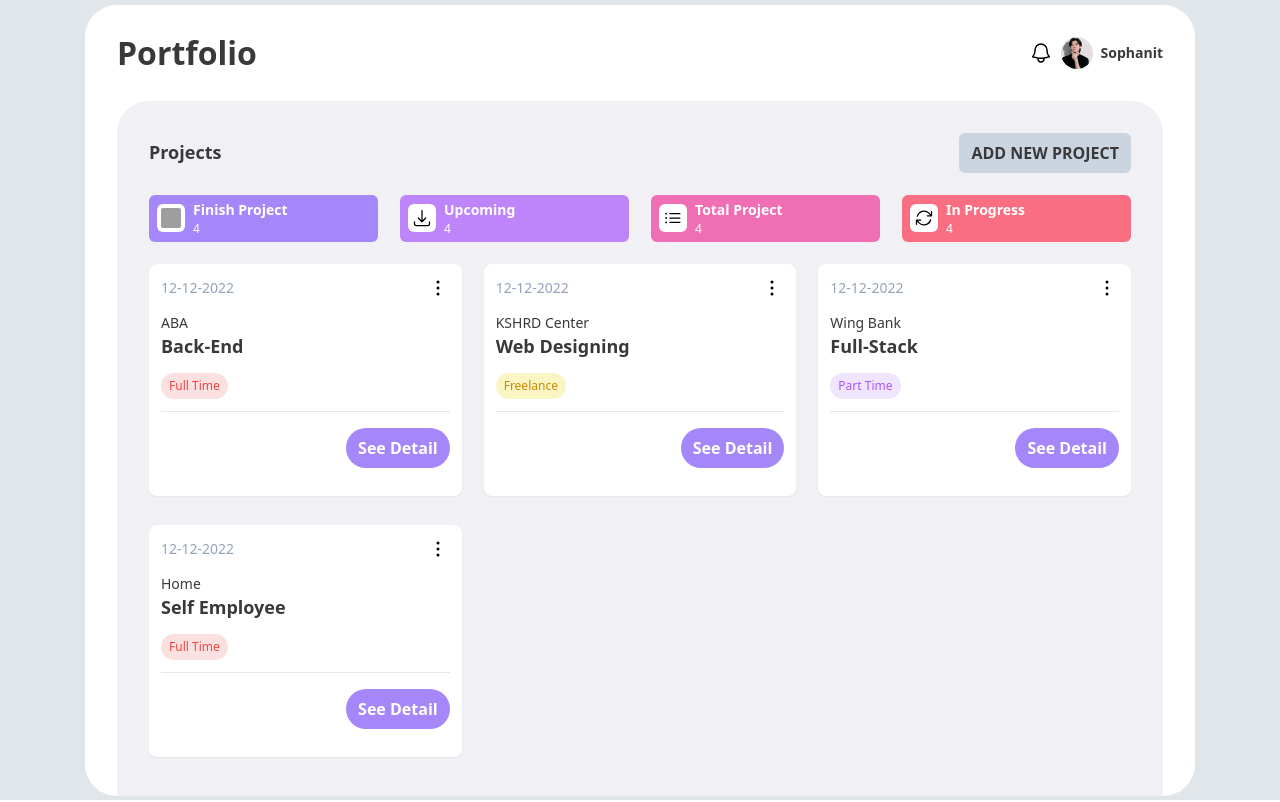
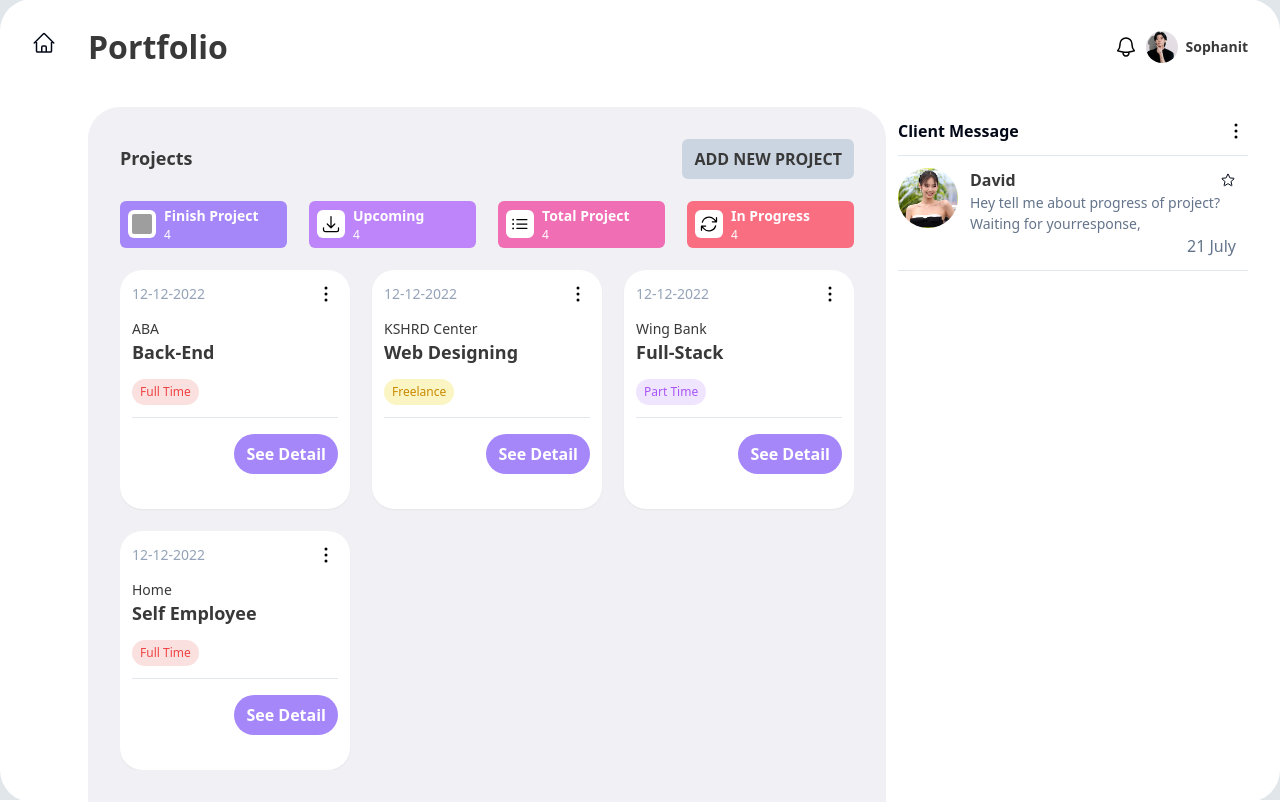
Before and after one commit to soeuksophanit/dashboard, a React (Vite) app: page / in a window 1280 px wide. Built offline with nearby package versions, Linux system fonts and the light colour scheme; grey boxes are pictures that could not be loaded.

Commit message:
adding grid to all layout

```diff
--- a/src/App.jsx
+++ b/src/App.jsx
@@ -3,18 +3,31 @@ import Container from "./components/Container";
 import ProjectBoard from "./components/ProjectBoard";
 import NavBar from "./components/NavBar";
 import { useData } from "./hooks/useData";
+import Messages from "./components/Messages";
+import { messages } from "./data/message";
+import SideBar from "./components/SideBar";
 
 function App() {
   const { categories, users, addNewProject } = useData();
 
   return (
-    <Container className={" bg-white px-[32px] rounded-[32px]"}>
+    <Container
+      className={
+        " bg-white px-[32px] rounded-[32px] grid grid-cols-[auto_1fr] grid-rows-[auto_1fr] gap-[32px]"
+      }
+    >
+      <SideBar />
+      <div className="col-[2/3] row-[1/3]">
+        <main className="grid grid-cols-[1fr_auto] grid-rows-[auto_1fr] gap-3">
           <NavBar />
           <ProjectBoard
             categories={categories}
             users={users}
             addNewProject={addNewProject}
           />
+          <Messages person={messages[0]} />
+        </main>
+      </div>
     </Container>
   );
 }
--- a/src/components/Card.jsx
+++ b/src/components/Card.jsx
@@ -5,7 +5,7 @@ import Label from "./Label";
 
 export default function Card({ user, children }) {
   return (
-    <main className="p-3 rounded-lg shadow-sm bg-white flex flex-col gap-3">
+    <main className="p-3 rounded-[22px] shadow-sm bg-white flex flex-col gap-3 h-full">
       <div className="flex justify-between items-center">
         <span className="text-slate-400 text-sm">{user?.startDate}</span>
         <span>
--- a/src/components/Container.jsx
+++ b/src/components/Container.jsx
@@ -1,3 +1,3 @@
 export default function Container({ className, children }) {
-  return <main className={"w-[1110px] mx-auto " + className}>{children}</main>;
+  return <main className={"w-[1330px] mx-auto " + className}>{children}</main>;
 }
--- /dev/null
+++ b/src/components/Messages.jsx
@@ -0,0 +1,48 @@
+import React from "react";
+import SmallTitle from "./SmallTitle";
+import more from "@/assets/more.svg";
+
+export default function Messages({ person }) {
+  return (
+    <div className="inline-block overflow-y-auto">
+      <div className="flex items-center justify-between py-3">
+        <p className="font-semibold">Client Message</p>
+        <img src={more} alt="more" className="w-[24px] h-[24px] " />
+      </div>
+      <div>
+        <main className="grid grid-cols-[auto_1fr] gap-3 items-center w-[350px] border-y py-3">
+          <aside className="grid grid-cols-[auto_1fr] gap-3">
+            <img
+              src={person.img}
+              alt={person.name}
+              className="w-[60px] h-[60px] rounded-full object-cover"
+            />
+            <article className="flex flex-col">
+              <section className="flex items-center justify-between">
+                <SmallTitle className={" font-semibold text-[16px]"}>
+                  {person.name}
+                </SmallTitle>
+                <svg
+                  xmlns="http://www.w3.org/2000/svg"
+                  fill="none"
+                  viewBox="0 0 24 24"
+                  strokeWidth={1.5}
+                  stroke="currentColor"
+                  className="w-[16px] h-[16px] cursor-pointer"
+                >
+                  <path
+                    strokeLinecap="round"
+                    strokeLinejoin="round"
+                    d="M11.48 3.499a.562.562 0 0 1 1.04 0l2.125 5.111a.563.563 0 0 0 .475.345l5.518.442c.499.04.701.663.321.988l-4.204 3.602a.563.563 0 0 0-.182.557l1.285 5.385a.562.562 0 0 1-.84.61l-4.725-2.885a.562.562 0 0 0-.586 0L6.982 20.54a.562.562 0 0 1-.84-.61l1.285-5.386a.562.562 0 0 0-.182-.557l-4.204-3.602a.562.562 0 0 1 .321-.988l5.518-.442a.563.563 0 0 0 .475-.345L11.48 3.5Z"
+                  />
+                </svg>
+              </section>
+              <p className="text-slate-500 text-[14px]">{person.message}</p>
+              <p className="self-end text-slate-500">{person.date}</p>
+            </article>
+          </aside>
+        </main>
+      </div>
+    </div>
+  );
+}
--- a/src/components/NavBar.jsx
+++ b/src/components/NavBar.jsx
@@ -12,6 +12,7 @@ const myProfile = {
 
 export default function NavBar() {
   return (
+    <header className="row-[1/2] col-span-2">
       <nav className="flex justify-between items-center my-6">
         <BigTitle className={" text-[32px]"}>Portfolio</BigTitle>
         <main className="flex gap-2 items-center">
@@ -20,5 +21,6 @@ export default function NavBar() {
           <SmallTitle className={" font-semibold"}>{myProfile.name}</SmallTitle>
         </main>
       </nav>
+    </header>
   );
 }
--- /dev/null
+++ b/src/components/SideBar.jsx
@@ -0,0 +1,24 @@
+import React from "react";
+
+export default function SideBar() {
+  return (
+    <div className="row-[2/3] col-[1/2]">
+      <aside className="flex flex-col gap-4 items-center">
+        <svg
+          xmlns="http://www.w3.org/2000/svg"
+          fill="none"
+          viewBox="0 0 24 24"
+          strokeWidth={1.5}
+          stroke="currentColor"
+          className="w-6 h-6 cursor-pointer"
+        >
+          <path
+            strokeLinecap="round"
+            strokeLinejoin="round"
+            d="m2.25 12 8.954-8.955c.44-.439 1.152-.439 1.591 0L21.75 12M4.5 9.75v10.125c0 .621.504 1.125 1.125 1.125H9.75v-4.875c0-.621.504-1.125 1.125-1.125h2.25c.621 0 1.125.504 1.125 1.125V21h4.125c.621 0 1.125-.504 1.125-1.125V9.75M8.25 21h8.25"
+          />
+        </svg>
+      </aside>
+    </div>
+  );
+}
--- a/src/data/message.js
+++ b/src/data/message.js
@@ -1,7 +1,9 @@
+import pf1 from "@/assets/Images/ppl1.jpg";
+
 export const messages = [
   {
     id: 1,
-    img: "ppl1.jpg",
+    img: pf1,
     name: "David",
     message: "Hey tell me about progress of project? Waiting for yourresponse,",
     date: "21 July",
```
Lines whose indentation alone changed are shown as unchanged.
